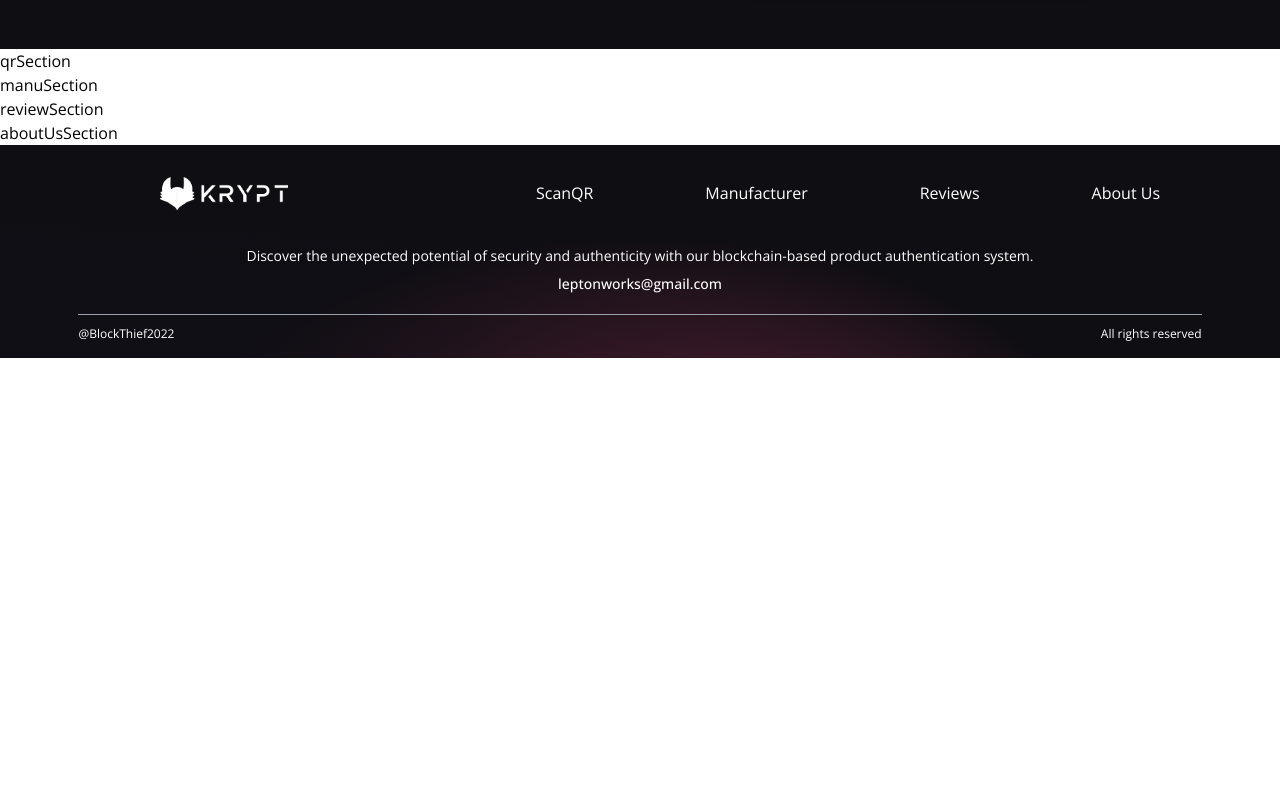
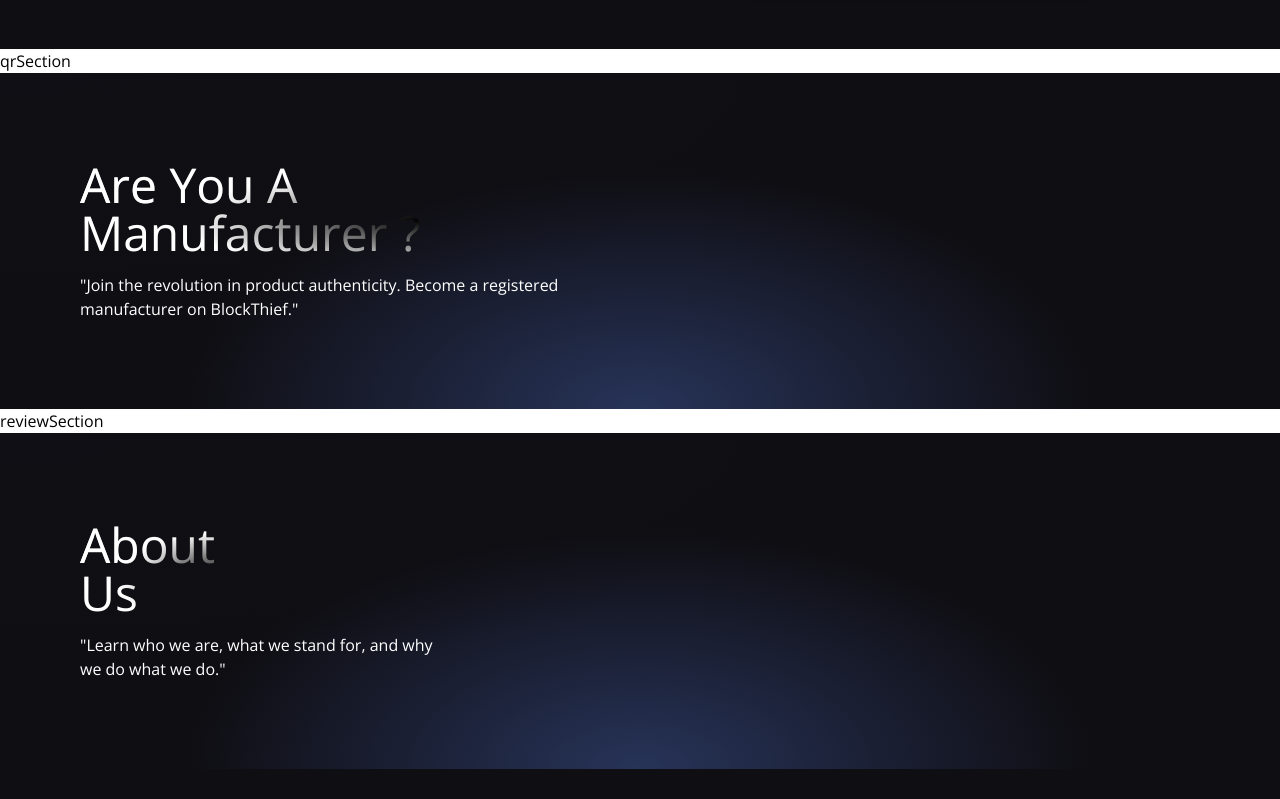
Before and after one commit to leptonworks/blocktheif-system, a React (Vite) app in the folder client/: page / in a window 1280 px wide. Shown: the part 740-1539 px from the top of the page. Before the commit the page ends 1098 px from the top, so only its background shows below. Built offline with nearby package versions, Linux system fonts and the light colour scheme.

Commit message:
component-update

```diff
--- a/client/src/components/section/aboutUsSection.jsx
+++ b/client/src/components/section/aboutUsSection.jsx
@@ -2,8 +2,22 @@
 
 function aboutUsSection() {
   return (
-    <div>aboutUsSection</div>
-  )
+    <div className="flex w-full justify-left items-center gradient-bg-services">
+      <div className="flex mf:flex-row flex-col items-center justify-between md:p-20 py-12 px-4">
+        <div className="flex-1 flex flex-col justify-start items-start">
+          <h1 className="text-white text-3xl sm:text-5xl py-2 text-gradient ">
+            About
+            <br />
+            Us
+          </h1>
+          <p className="text-left my-2 text-white font-light md:w-9/12 w-11/12 text-base">
+          "Learn who we are, what we stand for, and why we do what we do."
+          </p>
+        </div>
+
+        <div className="flex-1 flex flex-col justify-start items-center"></div>
+      </div>
+    </div>  )
 }
 
 export default aboutUsSection
--- a/client/src/components/section/manuSection.jsx
+++ b/client/src/components/section/manuSection.jsx
@@ -1,9 +1,22 @@
-import React from 'react'
-
+import React from 'react';
 function manuSection() {
   return (
-    <div>manuSection</div>
-  )
+    <div className="flex w-full justify-left items-center gradient-bg-services">
+      <div className="flex mf:flex-row flex-col items-center justify-between md:p-20 py-12 px-4">
+        <div className="flex-1 flex flex-col justify-start items-start">
+          <h1 className="text-white text-3xl sm:text-5xl py-2 text-gradient ">
+            Are You A
+            <br />
+            Manufacturer ?
+          </h1>
+          <p className="text-left my-2 text-white font-light md:w-9/12 w-11/12 text-base">
+          "Join the revolution in product authenticity. Become a registered manufacturer on BlockThief."
+          </p>
+        </div>
+
+        <div className="flex-1 flex flex-col justify-start items-center"></div>
+      </div>
+    </div>  )
 }
 
 export default manuSection
```
